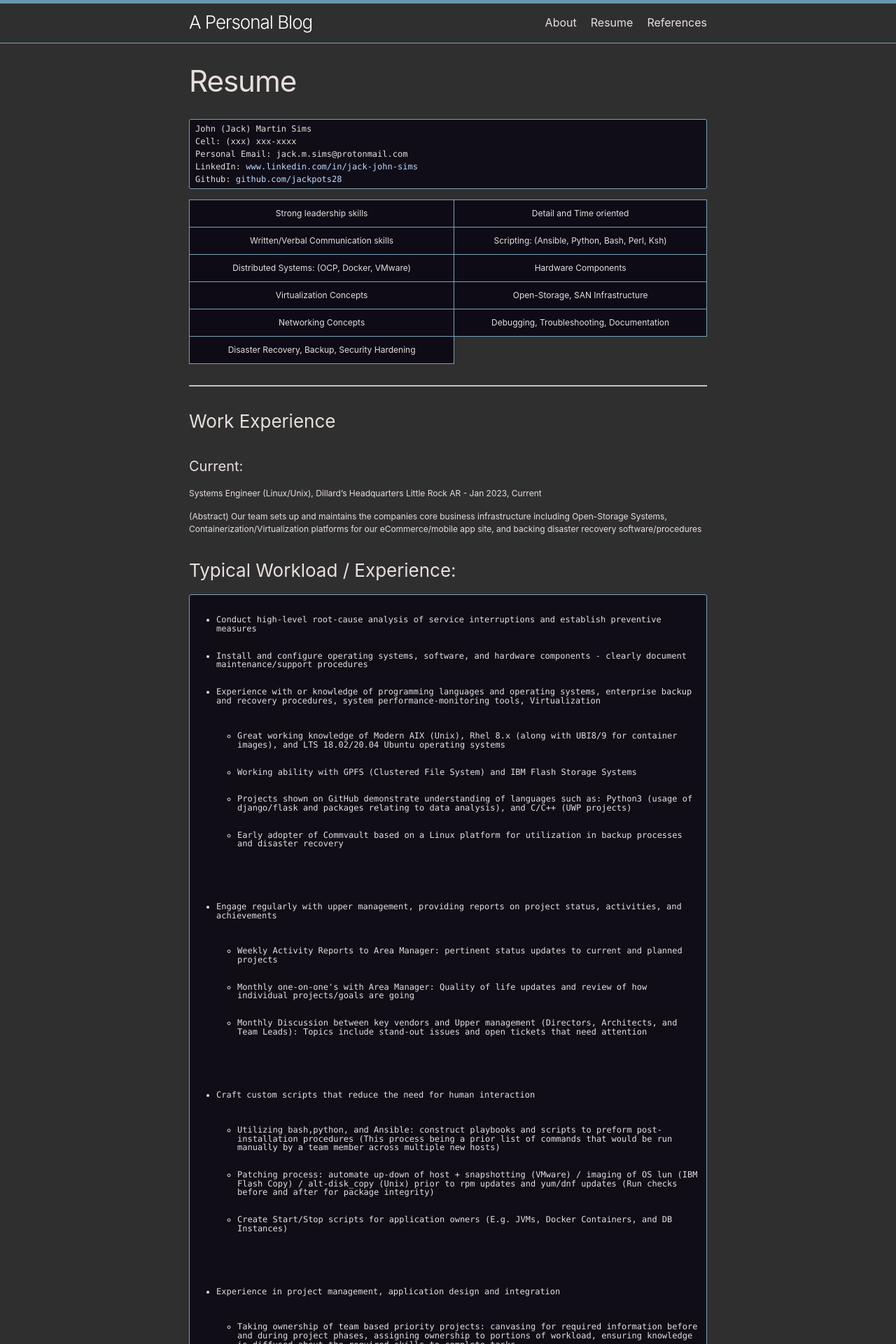
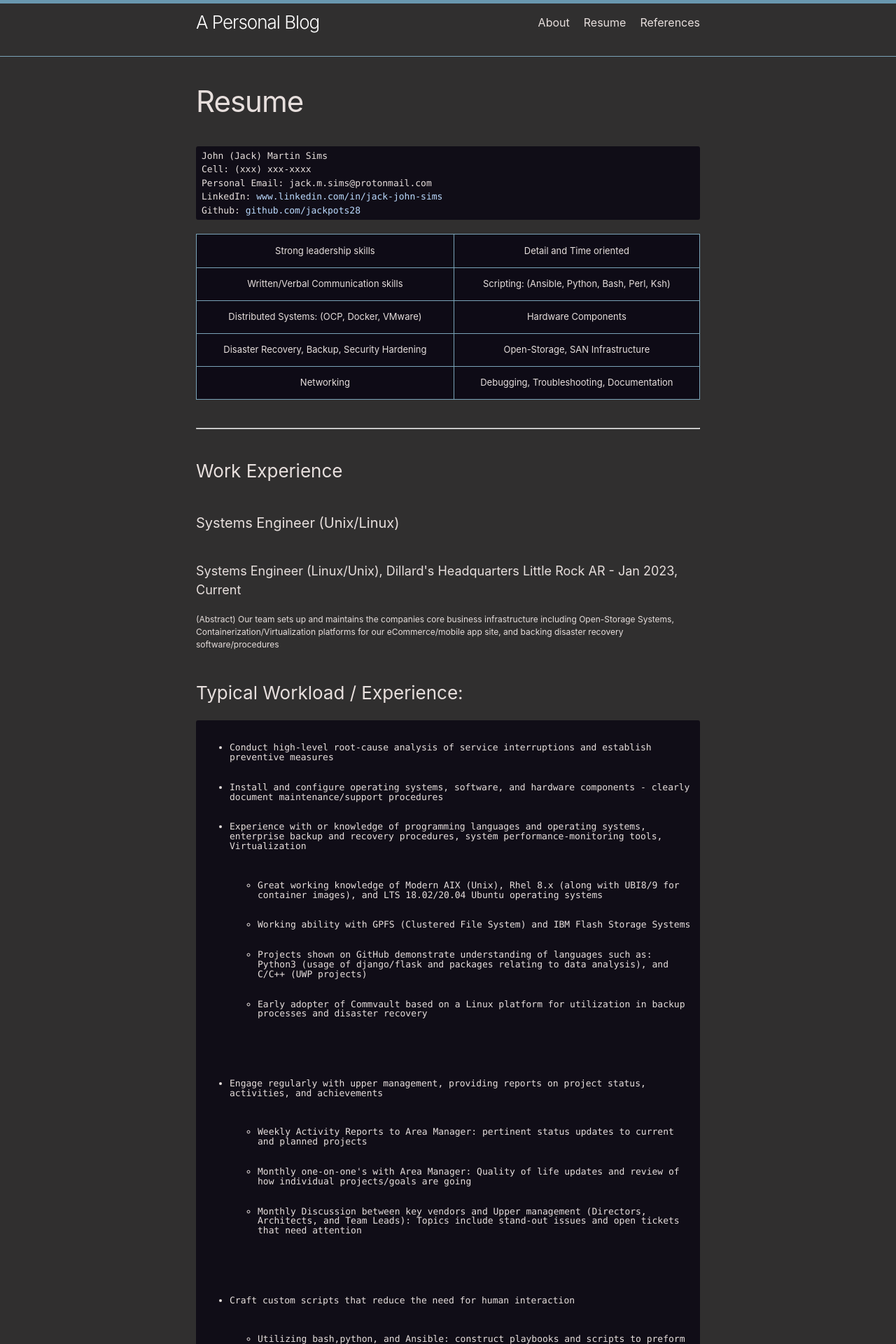
Before and after one commit to jackpots28/jackpots28.github.io, a Jekyll site: the page built from resume.md, in a window 1280 px wide. Shown: the top 1920 px of the page at 70% size. Built offline with Jekyll 4.4.1, drawn with Linux system fonts in a browser that asks for light colours; some of the changed text lies outside the part shown.

Commit message:
Changes to margin and padding along with the .wrapper class for width#

```diff
--- a/_config.yml
+++ b/_config.yml
@@ -12,7 +12,7 @@
 domain: abyssal-deep.com
 
 header_pages:
- - index.md
+ # - index.md
  - about.md
  - resume.md
  - references.md
--- a/_sass/minima/_base.scss
+++ b/_sass/minima/_base.scss
@@ -162,7 +162,7 @@
 code {
   font-family: $code-font-family;
   font-size: 0.9375em;
-  border: 1px solid $border-color-01;
+  border: 0px solid $border-color-01;
   border-radius: 3px;
   background-color: $code-background-color;
 }
--- a/_sass/minima/initialize.scss
+++ b/_sass/minima/initialize.scss
@@ -9,7 +9,7 @@
 $small-font-size:  $base-font-size * 0.875 !default;
 $base-line-height: 1.5 !default;
 
-$spacing-unit:     30px !default;
+$spacing-unit:     40px !default; // Was at 30px
 
 $table-text-align: left !default;
 
--- a/resume.md
+++ b/resume.md
@@ -4,14 +4,14 @@
 permalink: /resume/
 ---
 <style>
-    table { border: 0 #0E0B16; text-align: center; font-size: 12px }
+    table { border: 0 #0E0B16; text-align: center; font-size: 13px }
     tr { background-color: #0E0B16; border: 0; }
 
-    pre { background: rgba(14,11,22,0.93); font-size: 12px; }
+    pre { background: rgba(14,11,22,0.93); font-size: 13px; }
     p { font-size: 12px; }
 
     li { margin-bottom: 1px; }
-    ul { margin-bottom: 1px; line-height: 105% }
+    ul { margin-bottom: 1px; line-height: 107% }
 </style>
 
 <pre style="white-space: pre-wrap">
@@ -37,15 +37,12 @@
         <td>Hardware Components</td>
     </tr>
     <tr>
-        <td>Virtualization Concepts</td>
+        <td>Disaster Recovery, Backup, Security Hardening</td>
         <td>Open-Storage, SAN Infrastructure</td>
     </tr>
     <tr>
-        <td>Networking Concepts</td>
+        <td>Networking</td>
         <td>Debugging, Troubleshooting, Documentation</td>
-    </tr>
-    <tr>
-        <td>Disaster Recovery, Backup, Security Hardening</td>
     </tr>
 </table>
 </div>
@@ -54,10 +51,10 @@
 
 <h3>Work Experience</h3>
 
-<h4>Current:</h4>
+<h4>Systems Engineer (Unix/Linux)</h4>
 
-Systems Engineer (Linux/Unix), Dillard's Headquarters
-Little Rock AR - Jan 2023, Current
+<h5>Systems Engineer (Linux/Unix), Dillard's Headquarters
+Little Rock AR - Jan 2023, Current</h5>
 
 (Abstract) Our team sets up and maintains the companies core business infrastructure including Open-Storage Systems, Containerization/Virtualization platforms for our eCommerce/mobile app site, and backing disaster recovery software/procedures
 
```
Also changed, not shown: other parts of resume.md (+3 -3 lines).
